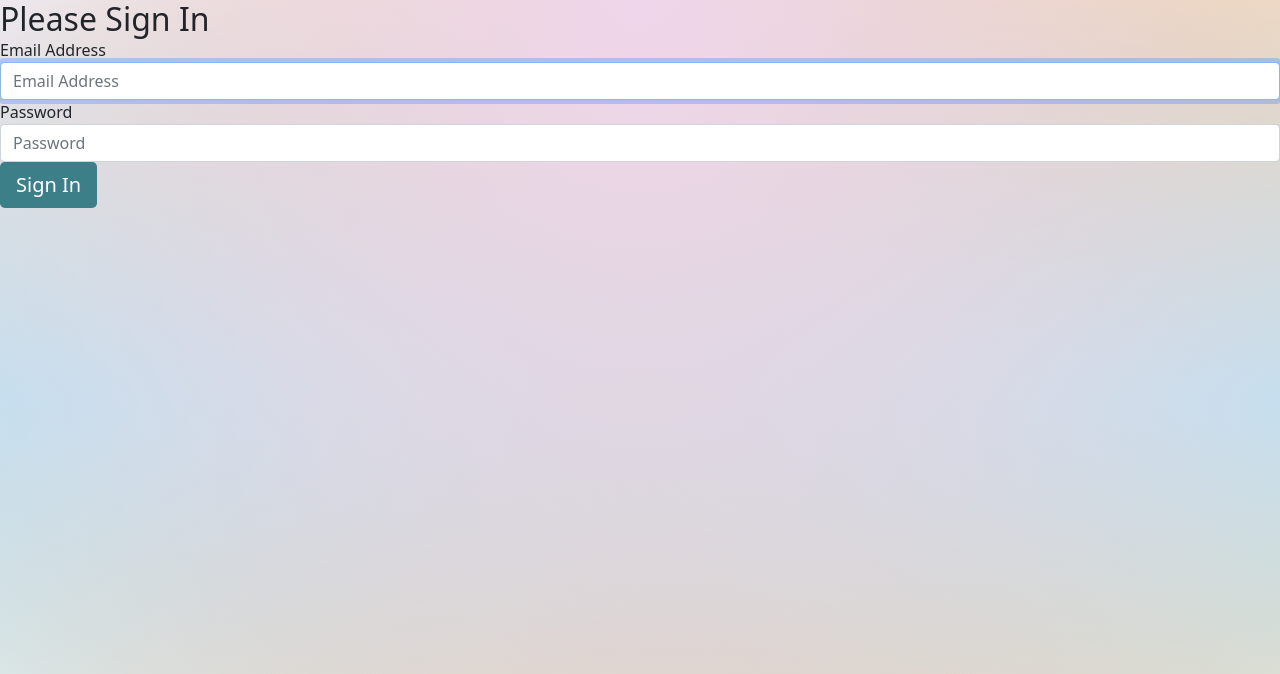
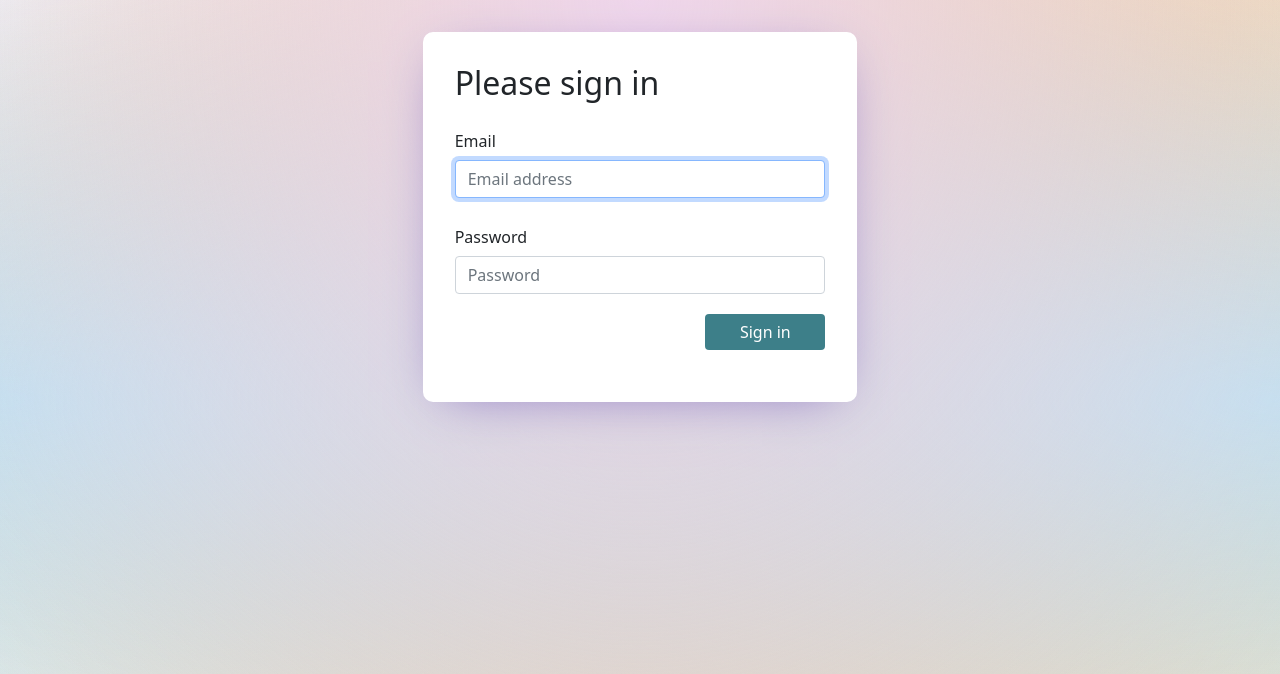
Before and after one commit to lindsey-h/Project-Elevate, a Flask app: page /login in a window 1280 px wide. Shown: the top 674 px of the page. Run offline with Flask 2, Linux system fonts and the light colour scheme; data that the repository does not hold is empty; some libraries are stand-ins or nearby versions.

Commit message:
Styled sign in form

```diff
--- a/templates/login.html
+++ b/templates/login.html
@@ -6,11 +6,39 @@
 
 {% block body %}
 
+<div class="row d-flex justify-content-center">
+
+  <div class="col-10 col-sm-8 col-md-6 col-xl-4 form-container">
+
+    <h2>Please sign in</h2>
     <form class="form-signin" action="/login" method="POST">
 
-    <h2 class="form-signin-heading">Please Sign In</h2>
+      <div class="form-group row g-0">
+        <label for="email-field" class="row col-form-label">Email</label>
+        <div class="row g-0">
+          <input type="email"
+                 class="form-control input-lg email-address"
+                 id="email-address"
+                 placeholder="Email address"
+                 name="email-address"
+                 required
+                 autofocus>
+        </div>
+      </div>
 
-    <div class="form-group">
+      <div class="form-group row g-0">
+        <label for="password-field" class="row col-form-label">Password</label>
+        <div class="row g-0">
+          <input type="password"
+                 class="form-control input-lg password"
+                 id="password"
+                 placeholder="Password"
+                 name="password"
+                 required>
+        </div>
+      </div>
+
+        <!-- <div class="form-group">
           <label for="email-field" class="sr-only">Email Address</label>
           <input type="email"
                 name="email"
@@ -18,19 +46,24 @@
                 placeholder="Email Address"
                 required
                 autofocus>
-    </div>
+        </div> -->
 
-    <div class="form-group">
+        <!-- <div class="form-group">
           <label for="password-field" class="sr-only">Password</label>
           <input type="password"
                 name="password"
                 class="form-control input-lg"
                 placeholder="Password"
                 required>
+        </div> -->
+
+        <div class="form-group row justify-content-end">
+          <button type="submit" class="btn update-event btn-primary">Sign in</button>
         </div>
 
-    <button class="btn btn-lg btn-primary btn-block" type="submit">Sign In</button>
+      </form>
+    </div>
 
-  </form>
+</div>
 
 {% endblock %}
```
Also changed, not shown: templates/add-event.html (+27 -5 lines). Lines whose indentation alone changed are shown as unchanged.
